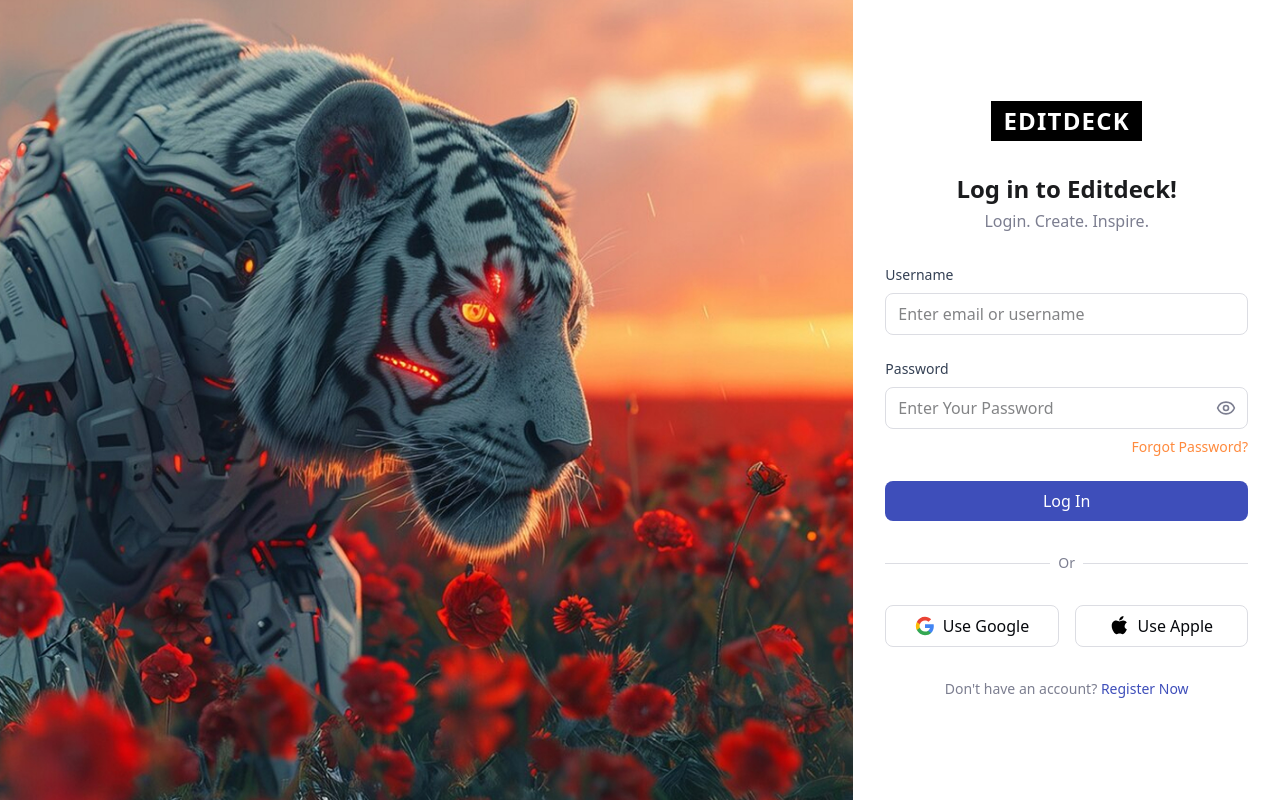
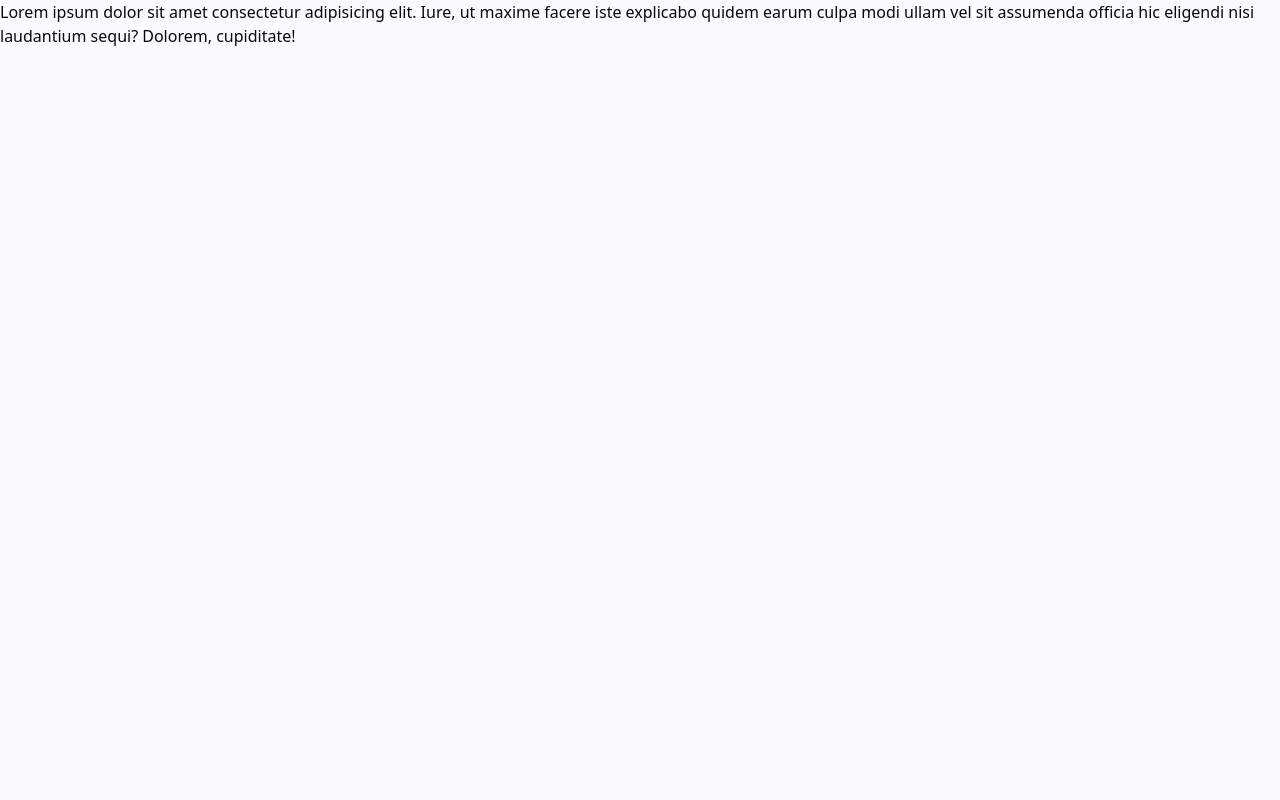
Before and after one commit to Editdeckpro/EDP, a Next.js app: page / in a window 1280 px wide. Built offline with nearby package versions, Linux system fonts and the light colour scheme.

Commit message:
Simple clean

```diff
--- a/src/app/page.tsx
+++ b/src/app/page.tsx
@@ -1,167 +1,9 @@
-import Image from "next/image";
-import Link from "next/link";
-import { Eye } from "lucide-react";
-
 export default function LoginPage() {
   return (
-    <div className="flex min-h-screen">
-      {/* Background Image Section */}
-      <div className="hidden md:block md:w-2/3 relative">
-        <Image
-          src="/images/auth/login-bg.jpg"
-          alt="Cybernetic tiger in a field of red flowers"
-          fill
-          className="object-cover"
-          priority
-        />
-      </div>
-
-      {/* Login Form Section */}
-      <div className="w-full md:w-1/3 flex items-center justify-center bg-white p-8">
-        <div className="w-full max-w-md space-y-8">
-          {/* Logo */}
-          <div className="flex justify-center">
-            <div className="bg-black px-3 py-1">
-              <h1 className="text-white text-2xl font-bold tracking-wider">
-                EDITDECK
-              </h1>
-            </div>
-          </div>
-
-          {/* Login Header */}
-          <div className="text-center space-y-1">
-            <h2 className="text-2xl font-bold text-[#1b1c1e]">
-              Log in to Editdeck!
-            </h2>
-            <p className="text-[#7c7e90]">Login. Create. Inspire.</p>
-          </div>
-
-          {/* Login Form */}
-          <form className="space-y-6">
-            <div className="space-y-2">
-              <label
-                htmlFor="username"
-                className="block text-sm font-medium text-[#344054]"
-              >
-                Username
-              </label>
-              <input
-                id="username"
-                name="username"
-                type="text"
-                placeholder="Enter email or username"
-                className="w-full px-3 py-2 border border-[#dcdde3] rounded-md focus:outline-none focus:ring-2 focus:ring-[#3e4eba]"
-              />
-            </div>
-
-            <div className="space-y-2">
-              <div className="flex justify-between items-center">
-                <label
-                  htmlFor="password"
-                  className="block text-sm font-medium text-[#344054]"
-                >
-                  Password
-                </label>
-              </div>
-              <div className="relative">
-                <input
-                  id="password"
-                  name="password"
-                  type="password"
-                  placeholder="Enter Your Password"
-                  className="w-full px-3 py-2 border border-[#dcdde3] rounded-md focus:outline-none focus:ring-2 focus:ring-[#3e4eba] pr-10"
-                />
-                <button
-                  type="button"
-                  className="absolute inset-y-0 right-0 pr-3 flex items-center text-[#7c7e90]"
-                  aria-label="Toggle password visibility"
-                >
-                  <Eye className="h-5 w-5" />
-                </button>
-              </div>
-              <div className="flex justify-end">
-                <Link
-                  href="#"
-                  className="text-sm text-[#ff8a3d] hover:underline"
-                >
-                  Forgot Password?
-                </Link>
-              </div>
-            </div>
-
-            <button
-              type="submit"
-              className="w-full py-2 px-4 bg-[#3e4eba] text-white rounded-md hover:bg-[#3e4eba]/90 focus:outline-none focus:ring-2 focus:ring-[#3e4eba] focus:ring-offset-2"
-            >
-              Log In
-            </button>
-          </form>
-
-          {/* Divider */}
-          <div className="relative">
-            <div className="absolute inset-0 flex items-center">
-              <div className="w-full border-t border-[#dcdde3]"></div>
-            </div>
-            <div className="relative flex justify-center text-sm">
-              <span className="px-2 bg-white text-[#7c7e90]">Or</span>
-            </div>
-          </div>
-
-          {/* Social Login */}
-          <div className="grid grid-cols-2 gap-4">
-            <button
-              type="button"
-              className="flex items-center justify-center py-2 px-4 border border-[#dcdde3] rounded-md hover:bg-[#f8f8f8] focus:outline-none focus:ring-2 focus:ring-[#4285f4] focus:ring-offset-2"
-            >
-              <svg className="h-5 w-5 mr-2" viewBox="0 0 24 24">
-                <path
-                  d="M22.56 12.25c0-.78-.07-1.53-.2-2.25H12v4.26h5.92c-.26 1.37-1.04 2.53-2.21 3.31v2.77h3.57c2.08-1.92 3.28-4.74 3.28-8.09z"
-                  fill="#4285F4"
-                />
-                <path
-                  d="M12 23c2.97 0 5.46-.98 7.28-2.66l-3.57-2.77c-.98.66-2.23 1.06-3.71 1.06-2.86 0-5.29-1.93-6.16-4.53H2.18v2.84C3.99 20.53 7.7 23 12 23z"
-                  fill="#34A853"
-                />
-                <path
-                  d="M5.84 14.09c-.22-.66-.35-1.36-.35-2.09s.13-1.43.35-2.09V7.07H2.18C1.43 8.55 1 10.22 1 12s.43 3.45 1.18 4.93l2.85-2.22.81-.62z"
-                  fill="#FBBC05"
-                />
-                <path
-                  d="M12 5.38c1.62 0 3.06.56 4.21 1.64l3.15-3.15C17.45 2.09 14.97 1 12 1 7.7 1 3.99 3.47 2.18 7.07l3.66 2.84c.87-2.6 3.3-4.53 6.16-4.53z"
-                  fill="#EA4335"
-                />
-                <path d="M1 1h22v22H1z" fill="none" />
-              </svg>
-              Use Google
-            </button>
-            <button
-              type="button"
-              className="flex items-center justify-center py-2 px-4 border border-[#dcdde3] rounded-md hover:bg-[#f8f8f8] focus:outline-none focus:ring-2 focus:ring-[#000000] focus:ring-offset-2"
-            >
-              <svg className="h-5 w-5 mr-2" viewBox="0 0 24 24" fill="none">
-                <path
-                  d="M17.5764 12.3275C17.5574 10.3461 18.4429 8.85232 20.2287 7.76147C19.2707 6.33763 17.8039 5.55938 15.8876 5.44346C14.0714 5.32755 12.0784 6.45624 11.3926 6.45624C10.6599 6.45624 8.86512 5.48317 7.45769 5.48317C4.85471 5.52288 2.05078 7.60671 2.05078 11.8602C2.05078 13.1048 2.27709 14.3892 2.72971 15.7135C3.34355 17.4993 5.60168 22.0005 7.95001 21.9211C9.13899 21.8814 9.98555 21.0634 11.5519 21.0634C13.0714 21.0634 13.8497 21.9211 15.1738 21.9211C17.5422 21.8814 19.5749 17.8326 20.1489 16.0468C17.0841 14.5273 17.5764 12.4151 17.5764 12.3275ZM14.8502 3.73C16.3299 1.98386 16.1944 0.396484 16.1547 0C14.8502 0.0794968 13.3307 0.897748 12.4444 1.90111C11.4864 2.98 10.9338 4.26428 11.0497 5.40493C12.4444 5.52084 13.7886 4.82232 14.8502 3.73Z"
-                  fill="black"
-                />
-              </svg>
-              Use Apple
-            </button>
-          </div>
-
-          {/* Register Link */}
-          <div className="text-center">
-            <p className="text-sm text-[#7c7e90]">
-              Don't have an account?{" "}
-              <Link
-                href="#"
-                className="text-[#3e4eba] font-medium hover:underline"
-              >
-                Register Now
-              </Link>
-            </p>
-          </div>
-        </div>
-      </div>
-    </div>
+    <p>
+      Lorem ipsum dolor sit amet consectetur adipisicing elit. Iure, ut maxime
+      facere iste explicabo quidem earum culpa modi ullam vel sit assumenda
+      officia hic eligendi nisi laudantium sequi? Dolorem, cupiditate!
+    </p>
   );
 }
```
